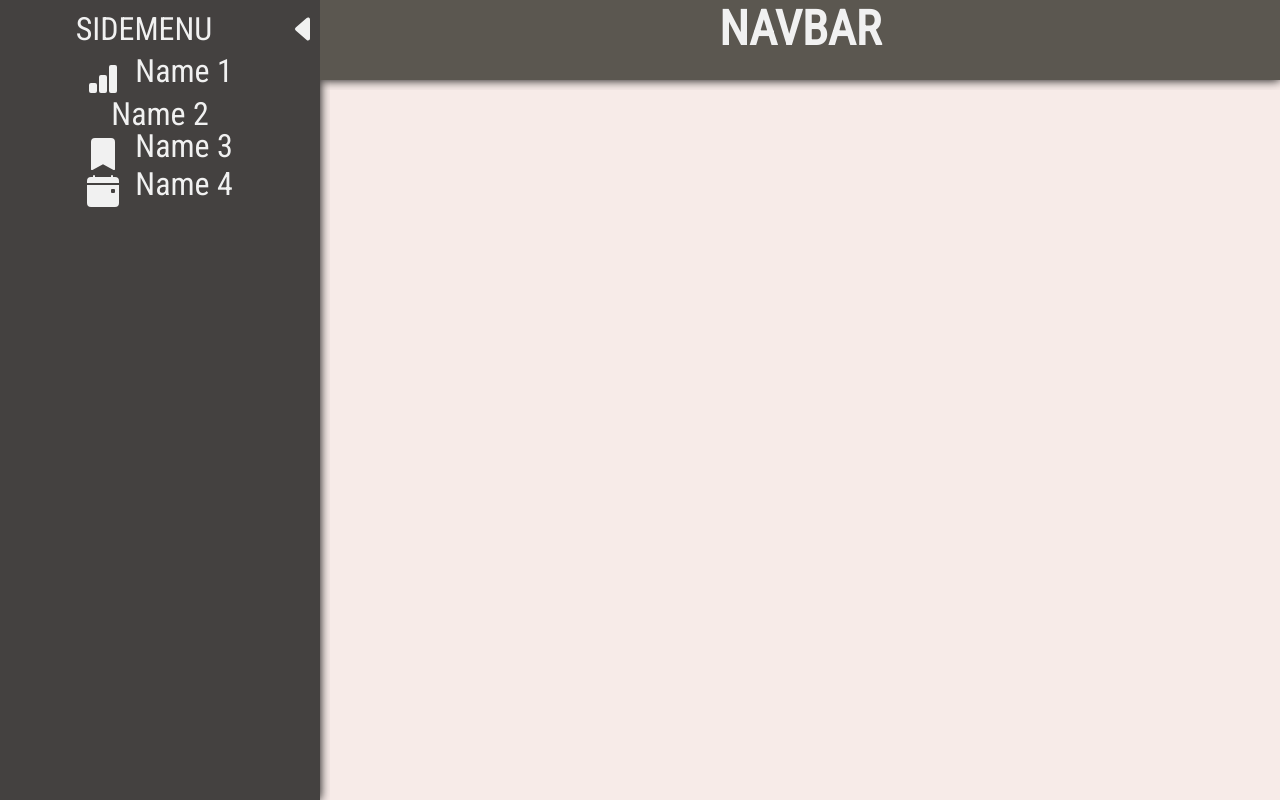
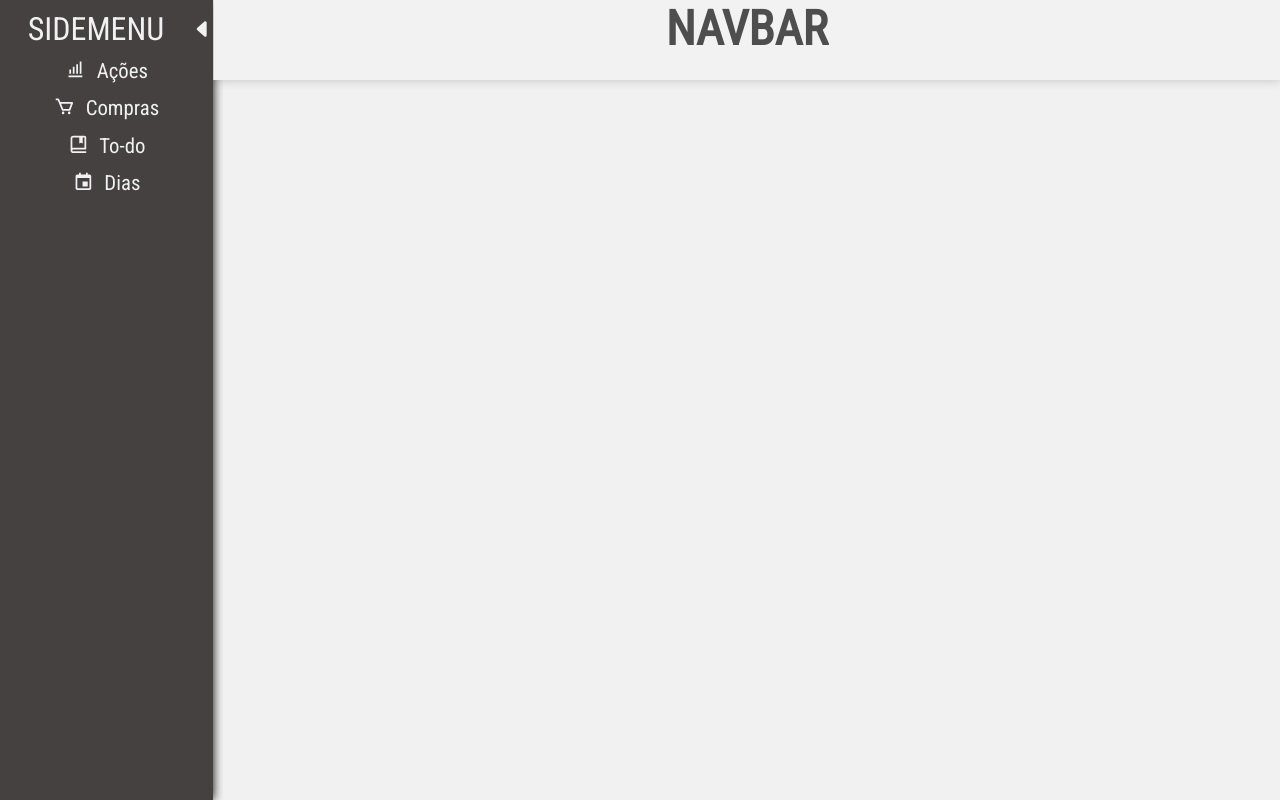
Before and after one commit to joao-erik2077/react-dashboard-ui, a React (Create React App) app: page / in a window 1280 px wide. Built offline with nearby package versions, Linux system fonts and the light colour scheme; a web font is replaced by a local one.

Commit message:
Changed icons, sidebar width and navbar color

```diff
--- a/src/App.scss
+++ b/src/App.scss
@@ -18,7 +18,7 @@
 
 @keyframes close {
     from {
-        width: 25%;
+        width: 16.7%;
     } to {
         width: 0;
     }
--- a/src/App.tsx
+++ b/src/App.tsx
@@ -8,7 +8,7 @@ import DashboardNavbar from './components/DashboardNavbar/DashboardNavbar';
 function App() {
     return (
         <div className="App row">
-            <div className="col-3 sidebar">
+            <div className="col-2 sidebar">
                 <DashboardSidebar />
             </div>
             <div className="col">
--- a/src/components/Dashboard/Dashboard.scss
+++ b/src/components/Dashboard/Dashboard.scss
@@ -1,4 +1,4 @@
-$dashboard: #F7EBE8;
+$dashboard: #f1f1f1;
 
 .Dashboard {
     width: 100%;
--- a/src/components/DashboardNavbar/DashboardNavbar.scss
+++ b/src/components/DashboardNavbar/DashboardNavbar.scss
@@ -1,8 +1,8 @@
-$navbar: #5B5750;
+$navbar: #f2f2f2;
 
 .DashboardNavbar {
     $boxshadow: 10px;
-    box-shadow: 0 0 $boxshadow black;
+    box-shadow: 0 0 $boxshadow rgba(0, 0, 0, 0.2);
     clip-path: inset(0px 0px $boxshadow*-1 0px);
 
     width: 100%;
@@ -12,7 +12,7 @@ $navbar: #5B5750;
 
 .NavbarTitle {
     text-align: center;
-    color: #f1f1f1;
+    color: #4e4e4e;
     font-size: 3rem;
     font-weight: bold;
 }
--- a/src/components/DashboardSidebar/SidebarItem/SidebarItem.scss
+++ b/src/components/DashboardSidebar/SidebarItem/SidebarItem.scss
@@ -6,7 +6,7 @@
 
     cursor: pointer;
 
-    font-size: 2rem;
+    font-size: 1.3rem;
     transition: 0.3s;
 
     .Icon {
--- a/src/components/DashboardSidebar/SidebarItemList/SidebarItemList.tsx
+++ b/src/components/DashboardSidebar/SidebarItemList/SidebarItemList.tsx
@@ -3,9 +3,10 @@ import './SidebarItemList.scss';
 
 import SidebarItem from '../SidebarItem/SidebarItem';
 
-import { BsFillBarChartFill } from 'react-icons/bs';
-import { BsFillBookmarkFill } from 'react-icons/bs';
-import { BsFillCalendarEventFill } from 'react-icons/bs';
+import { BiBarChartAlt } from 'react-icons/bi';
+import { BiBookBookmark } from 'react-icons/bi';
+import { BiCalendarEvent } from 'react-icons/bi';
+import { BiCart } from 'react-icons/bi';
 
 function SidebarItemList() {
     return (
@@ -17,19 +18,20 @@ function SidebarItemList() {
 
 const data = [
     {
-        name: 'Name 1',
-        icon: <BsFillBarChartFill />,
+        name: 'Ações',
+        icon: <BiBarChartAlt />,
     },
     {
-        name: 'Name 2',
+        name: 'Compras',
+        icon: <BiCart />,
     },
     {
-        name: 'Name 3',
-        icon: <BsFillBookmarkFill />,
+        name: 'To-do',
+        icon: <BiBookBookmark />,
     },
     {
-        name: 'Name 4',
-        icon: <BsFillCalendarEventFill />,
+        name: 'Dias',
+        icon: <BiCalendarEvent />,
     }
 ];
 
```
